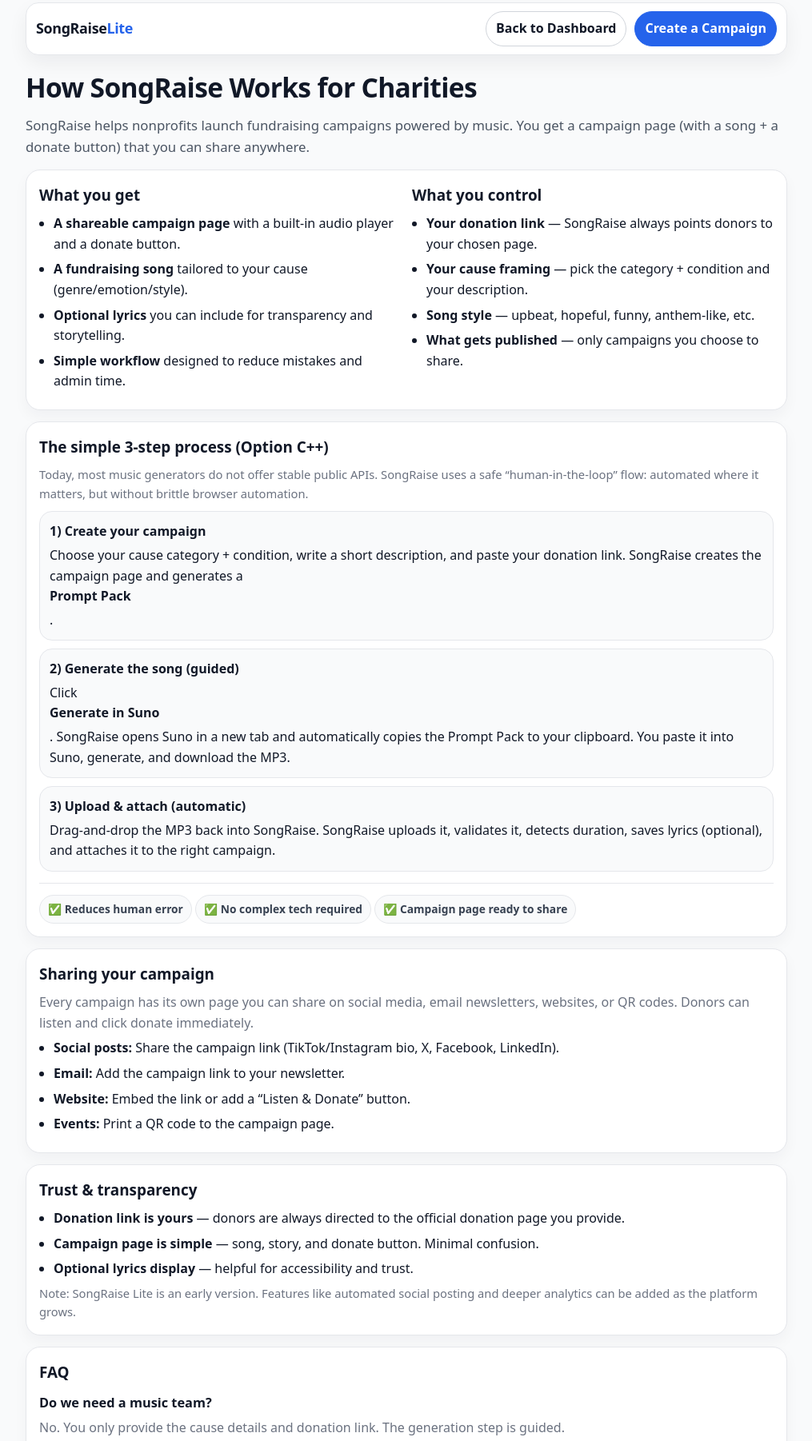
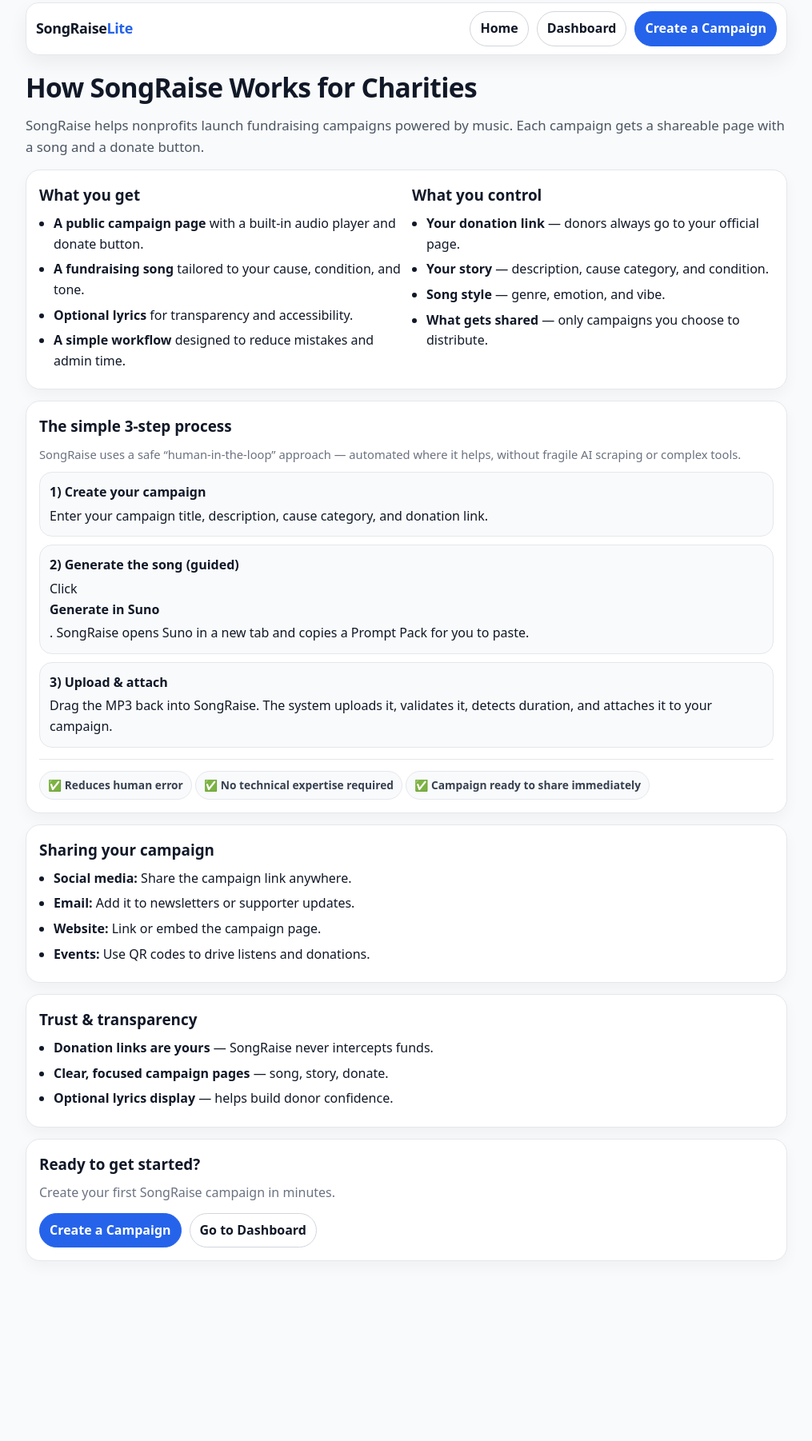
Before and after one commit to songraise/songraise, a plain HTML site: page how-it-works.html in a window 1280 px wide. Shown: the part 15-1817 px from the top of the page at 80% size, without its empty margins (132-1147 px from the left). After the commit the page ends 1662 px from the top, so only its background shows below. Drawn offline with Linux system fonts and the light colour scheme.

Commit message:
Update how-it-works.html

```diff
--- a/how-it-works.html
+++ b/how-it-works.html
@@ -4,6 +4,7 @@
   <meta charset="UTF-8" />
   <title>How SongRaise Works for Charities</title>
   <meta name="viewport" content="width=device-width, initial-scale=1" />
+  <meta name="description" content="How SongRaise helps charities create fundraising campaigns powered by music." />
   <style>
     *{box-sizing:border-box;margin:0;padding:0}
     body{font-family:system-ui,-apple-system,Segoe UI,sans-serif;background:#f9fafb;color:#111827;line-height:1.6}
@@ -40,15 +41,16 @@
     <div class="top">
       <div class="logo">SongRaise<span>Lite</span></div>
       <div style="display:flex;gap:10px;align-items:center;flex-wrap:wrap">
-        <a class="btn" href="index.html">Back to Dashboard</a>
-        <a class="btn btn-primary" href="index.html">Create a Campaign</a>
+        <a class="btn" href="index.html">Home</a>
+        <a class="btn" href="dashboard.html">Dashboard</a>
+        <a class="btn btn-primary" href="dashboard.html">Create a Campaign</a>
       </div>
     </div>
 
     <h1>How SongRaise Works for Charities</h1>
     <p class="lead">
       SongRaise helps nonprofits launch fundraising campaigns powered by music.
-      You get a campaign page (with a song + a donate button) that you can share anywhere.
+      Each campaign gets a shareable page with a song and a donate button.
     </p>
 
     <div class="card">
@@ -56,107 +58,82 @@
         <div>
           <h2>What you get</h2>
           <ul>
-            <li><b>A shareable campaign page</b> with a built-in audio player and a donate button.</li>
-            <li><b>A fundraising song</b> tailored to your cause (genre/emotion/style).</li>
-            <li><b>Optional lyrics</b> you can include for transparency and storytelling.</li>
-            <li><b>Simple workflow</b> designed to reduce mistakes and admin time.</li>
+            <li><b>A public campaign page</b> with a built-in audio player and donate button.</li>
+            <li><b>A fundraising song</b> tailored to your cause, condition, and tone.</li>
+            <li><b>Optional lyrics</b> for transparency and accessibility.</li>
+            <li><b>A simple workflow</b> designed to reduce mistakes and admin time.</li>
           </ul>
         </div>
         <div>
           <h2>What you control</h2>
           <ul>
-            <li><b>Your donation link</b> — SongRaise always points donors to your chosen page.</li>
-            <li><b>Your cause framing</b> — pick the category + condition and your description.</li>
-            <li><b>Song style</b> — upbeat, hopeful, funny, anthem-like, etc.</li>
-            <li><b>What gets published</b> — only campaigns you choose to share.</li>
+            <li><b>Your donation link</b> — donors always go to your official page.</li>
+            <li><b>Your story</b> — description, cause category, and condition.</li>
+            <li><b>Song style</b> — genre, emotion, and vibe.</li>
+            <li><b>What gets shared</b> — only campaigns you choose to distribute.</li>
           </ul>
         </div>
       </div>
     </div>
 
     <div class="card">
-      <h2>The simple 3-step process (Option C++)</h2>
+      <h2>The simple 3-step process</h2>
       <p class="muted mini">
-        Today, most music generators do not offer stable public APIs. SongRaise uses a safe “human-in-the-loop” flow:
-        automated where it matters, but without brittle browser automation.
+        SongRaise uses a safe “human-in-the-loop” approach — automated where it helps,
+        without fragile AI scraping or complex tools.
       </p>
 
       <div class="steps">
         <div class="step">
           <b>1) Create your campaign</b>
-          Choose your cause category + condition, write a short description, and paste your donation link.
-          SongRaise creates the campaign page and generates a <b>Prompt Pack</b>.
+          Enter your campaign title, description, cause category, and donation link.
         </div>
 
         <div class="step">
           <b>2) Generate the song (guided)</b>
           Click <b>Generate in Suno</b>.
-          SongRaise opens Suno in a new tab and automatically copies the Prompt Pack to your clipboard.
-          You paste it into Suno, generate, and download the MP3.
+          SongRaise opens Suno in a new tab and copies a Prompt Pack for you to paste.
         </div>
 
         <div class="step">
-          <b>3) Upload & attach (automatic)</b>
-          Drag-and-drop the MP3 back into SongRaise.
-          SongRaise uploads it, validates it, detects duration, saves lyrics (optional), and attaches it to the right campaign.
+          <b>3) Upload & attach</b>
+          Drag the MP3 back into SongRaise.
+          The system uploads it, validates it, detects duration, and attaches it to your campaign.
         </div>
       </div>
 
       <div class="hr"></div>
 
       <div class="pill">✅ Reduces human error</div>
-      <div class="pill">✅ No complex tech required</div>
-      <div class="pill">✅ Campaign page ready to share</div>
+      <div class="pill">✅ No technical expertise required</div>
+      <div class="pill">✅ Campaign ready to share immediately</div>
     </div>
 
     <div class="card">
       <h2>Sharing your campaign</h2>
-      <p class="muted">
-        Every campaign has its own page you can share on social media, email newsletters, websites, or QR codes.
-        Donors can listen and click donate immediately.
-      </p>
       <ul>
-        <li><b>Social posts:</b> Share the campaign link (TikTok/Instagram bio, X, Facebook, LinkedIn).</li>
-        <li><b>Email:</b> Add the campaign link to your newsletter.</li>
-        <li><b>Website:</b> Embed the link or add a “Listen & Donate” button.</li>
-        <li><b>Events:</b> Print a QR code to the campaign page.</li>
+        <li><b>Social media:</b> Share the campaign link anywhere.</li>
+        <li><b>Email:</b> Add it to newsletters or supporter updates.</li>
+        <li><b>Website:</b> Link or embed the campaign page.</li>
+        <li><b>Events:</b> Use QR codes to drive listens and donations.</li>
       </ul>
     </div>
 
     <div class="card">
       <h2>Trust & transparency</h2>
       <ul>
-        <li><b>Donation link is yours</b> — donors are always directed to the official donation page you provide.</li>
-        <li><b>Campaign page is simple</b> — song, story, and donate button. Minimal confusion.</li>
-        <li><b>Optional lyrics display</b> — helpful for accessibility and trust.</li>
+        <li><b>Donation links are yours</b> — SongRaise never intercepts funds.</li>
+        <li><b>Clear, focused campaign pages</b> — song, story, donate.</li>
+        <li><b>Optional lyrics display</b> — helps build donor confidence.</li>
       </ul>
-      <p class="muted mini">
-        Note: SongRaise Lite is an early version. Features like automated social posting and deeper analytics can be added as the platform grows.
-      </p>
     </div>
 
     <div class="card">
-      <h2>FAQ</h2>
-
-      <h3>Do we need a music team?</h3>
-      <p class="muted">No. You only provide the cause details and donation link. The generation step is guided.</p>
-
-      <h3>How long does it take?</h3>
-      <p class="muted">Typically 5–15 minutes to create a campaign and attach a song.</p>
-
-      <h3>Can we replace the song later?</h3>
-      <p class="muted">Yes. Uploading a new MP3 can replace the attached song for the campaign.</p>
-
-      <h3>Can the song be public?</h3>
-      <p class="muted">Yes. Campaign pages are designed to be shareable and public-facing when you choose to share them.</p>
-    </div>
-
-    <div class="card">
-      <h2>Ready to try it?</h2>
-      <p class="muted">Create your first campaign and generate your first fundraising song.</p>
+      <h2>Ready to get started?</h2>
+      <p class="muted">Create your first SongRaise campaign in minutes.</p>
       <div class="cta">
-        <a class="btn btn-primary" href="index.html">Create a Campaign</a>
-        <a class="btn" href="index.html">Go to Dashboard</a>
+        <a class="btn btn-primary" href="dashboard.html">Create a Campaign</a>
+        <a class="btn" href="dashboard.html">Go to Dashboard</a>
       </div>
     </div>
   </div>
```
